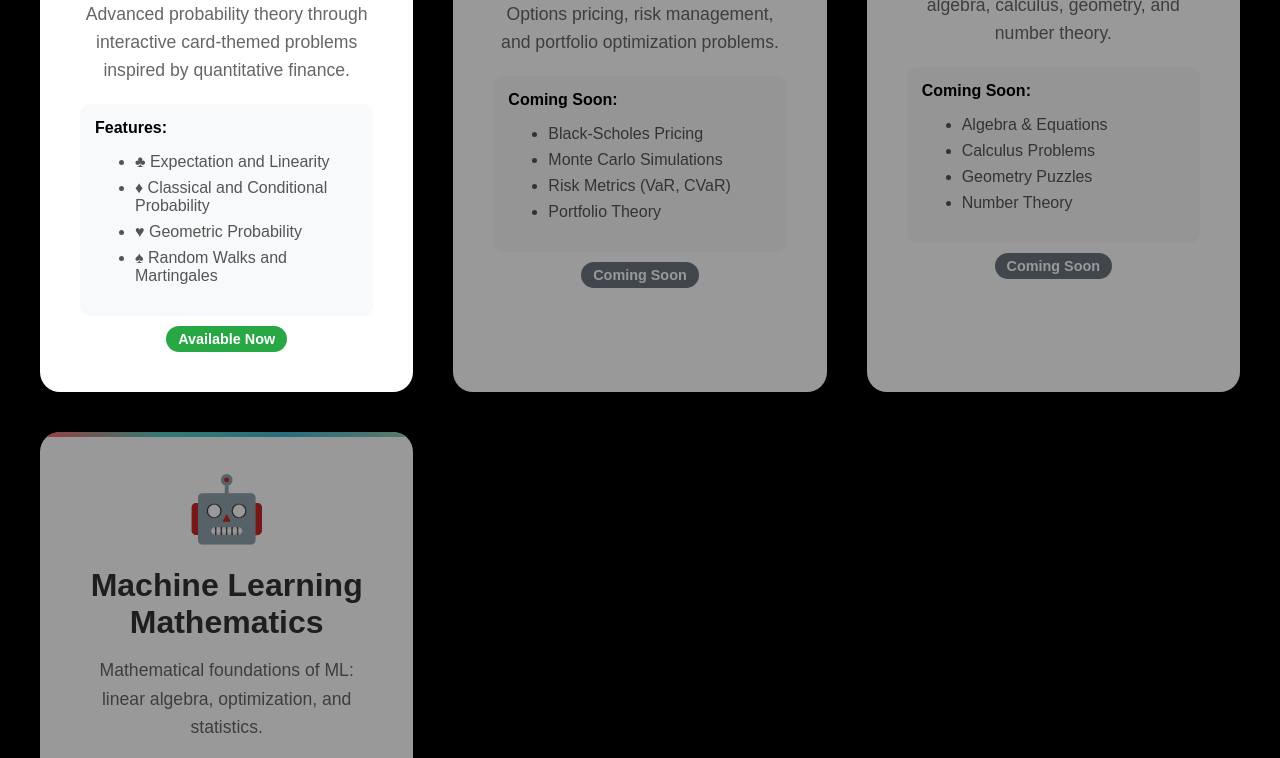
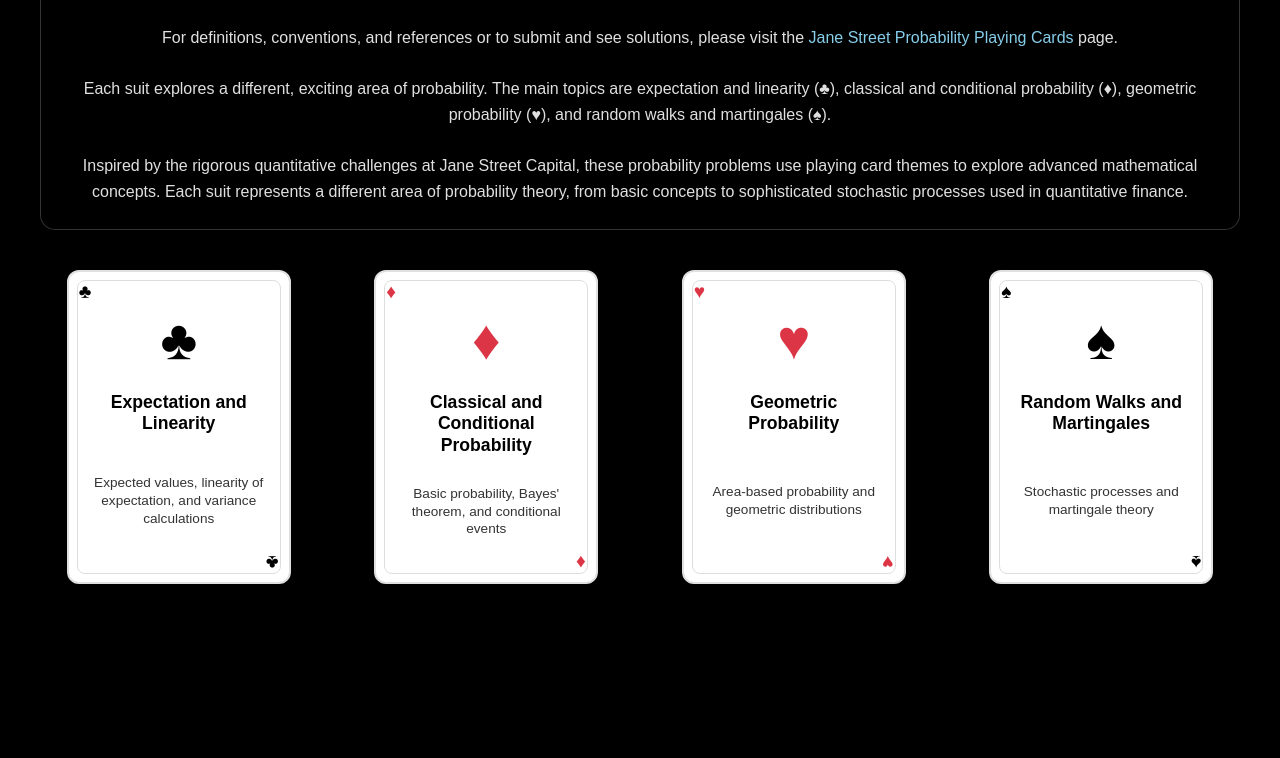
Before and after one commit to RCTGamer/JS_ProbabilityCards, a website: page index.html in a window 1280 px wide. Shown: the part 463-1221 px from the top of the page. After the commit the page ends 1067 px from the top, so only its background shows below. Drawn offline with Linux system fonts and the light colour scheme.

Commit message:
Removed the previous home page

```diff
--- a/index.html
+++ b/index.html
@@ -3,7 +3,7 @@
 <head>
     <meta charset="UTF-8">
     <meta name="viewport" content="width=device-width, initial-scale=1.0">
-    <title>RCT Math Center</title>
+    <title>Jane Street Probability Playing Cards</title>
     <style>
         body {
             font-family: Arial, sans-serif;
@@ -19,190 +19,248 @@
             text-align: center;
         }
 
+        .back-button {
+            display: inline-block;
+            background: rgba(255,255,255,0.2);
+            color: white;
+            padding: 12px 25px;
+            text-decoration: none;
+            border-radius: 8px;
+            margin-bottom: 30px;
+            transition: background 0.3s ease;
+            border: 2px solid rgba(255,255,255,0.3);
+        }
+
+        .back-button:hover {
+            background: rgba(255,255,255,0.3);
+        }
+
         h1 {
             color: white;
-            font-size: 3em;
+            font-size: 2.8em;
             margin-bottom: 10px;
             text-shadow: 2px 2px 4px rgba(0,0,0,0.3);
         }
 
         .subtitle {
             color: #e0e0e0;
-            font-size: 1.3em;
-            margin-bottom: 50px;
+            font-size: 1.2em;
+            margin-bottom: 40px;
         }
 
-        .section-grid {
-            display: grid;
-            grid-template-columns: repeat(auto-fit, minmax(350px, 1fr));
-            gap: 40px;
-            margin-top: 50px;
+        .jane-street-info {
+            background: black;
+            border-radius: 15px;
+            padding: 25px;
+            margin-bottom: 40px;
+            backdrop-filter: blur(10px);
+            border: 1px solid rgba(255,255,255,0.2);
         }
 
-        .section-card {
+        .jane-street-info h3 {
+            color: white;
+            margin-top: 0;
+            font-size: 1.4em;
+        }
+
+        .jane-street-info p {
+            color: #e0e0e0;
+            line-height: 1.6;
+            margin: 0;
+        }
+
+        .jane-street-info a {
+            color: #87CEEB;
+            text-decoration: none;
+            transition: color 0.3s ease;
+        }
+
+        .jane-street-info a:hover {
+            color: #B0E0E6;
+            text-decoration: underline;
+        }
+
+        .display-grid {
+            display: grid;
+            grid-template-columns: repeat(auto-fit, minmax(220px, 1fr));
+            gap: 30px;
+            margin-top: 40px;
+            justify-items: center;
+        }
+
+        .display-card {
             background: white;
-            border-radius: 20px;
-            padding: 40px;
-            box-shadow: 0 10px 30px rgba(0,0,0,0.2);
+            border-radius: 12px;
+            padding: 25px 20px;
+            box-shadow: 0 8px 25px rgba(0,0,0,0.2);
             cursor: pointer;
             transition: all 0.3s ease;
             text-decoration: none;
             color: inherit;
             position: relative;
             overflow: hidden;
+            width: 180px;
+            height: 260px;
+            aspect-ratio: 2.5/3.5;
+            border: 2px solid #e0e0e0;
+            display: flex;
+            flex-direction: column;
+            justify-content: space-between;
+            align-items: center;
         }
 
-        .section-card:hover {
-            transform: translateY(-15px);
-            box-shadow: 0 20px 40px rgba(0,0,0,0.3);
+        .display-card::before {
+            content: '';
+            position: absolute;
+            top: 8px;
+            left: 8px;
+            right: 8px;
+            bottom: 8px;
+            border: 1px solid #ddd;
+            border-radius: 8px;
+            pointer-events: none;
         }
 
-        .section-card::before {
-            content: '';
-            position: absolute;
-            top: 0;
-            left: 0;
-            right: 0;
-            height: 5px;
-            background: linear-gradient(90deg, #ff6b6b, #4ecdc4, #45b7d1, #96ceb4);
+        .display-card:hover {
+            transform: translateY(-10px) rotateY(5deg);
+            box-shadow: 0 15px 35px rgba(0,0,0,0.3);
         }
 
-        .section-icon {
-            font-size: 4em;
-            margin-bottom: 20px;
-            display: block;
+        .display-icon {
+            font-size: 3.5em;
+            margin: 10px 0;
+            font-weight: bold;
+            text-align: center;
         }
 
-        .section-title {
-            font-size: 2em;
+        /* Card suit colors */
+        .display-card[data-suit="♣"] .display-icon,
+        .display-card[data-suit="♣"]::after,
+        .display-card[data-suit="♣"] .corner-suit-bottom {
+            color: #000 !important;
+        } /* Clubs - Black */
+
+        .display-card[data-suit="♦"] .display-icon,
+        .display-card[data-suit="♦"]::after,
+        .display-card[data-suit="♦"] .corner-suit-bottom {
+            color: #dc3545 !important;
+        } /* Diamonds - Red */
+
+        .display-card[data-suit="♥"] .display-icon,
+        .display-card[data-suit="♥"]::after,
+        .display-card[data-suit="♥"] .corner-suit-bottom {
+            color: #dc3545 !important;
+        } /* Hearts - Red */
+
+        .display-card[data-suit="♠"] .display-icon,
+        .display-card[data-suit="♠"]::after,
+        .display-card[data-suit="♠"] .corner-suit-bottom {
+            color: #000 !important;
+        } /* Spades - Black */
+
+        .display-title {
+            font-size: 1.1em;
             font-weight: bold;
-            color: #333;
-            margin-bottom: 15px;
+            color: black;
+            margin: 10px 0;
+            text-align: center;
+            line-height: 1.2;
         }
 
-        .section-description {
-            color: #666;
-            line-height: 1.6;
-            font-size: 1.1em;
-            margin-bottom: 20px;
+        .display-description {
+            color: #333;
+            line-height: 1.3;
+            font-size: 0.85em;
+            text-align: center;
+            flex-grow: 1;
+            display: flex;
+            align-items: center;
+            padding: 0 5px;
         }
 
-        .section-features {
-            background: #f8f9fa;
-            border-radius: 10px;
-            padding: 15px;
-            margin-top: 20px;
-            text-align: left;
+        /* Add corner suit symbols like real playing cards */
+        .display-card::after {
+            content: attr(data-suit);
+            position: absolute;
+            top: 10px;
+            left: 10px;
+            font-size: 1.2em;
+            font-weight: bold;
+            line-height: 1;
         }
 
-        .section-features li {
-            color: #555;
-            margin: 8px 0;
+        .display-card .corner-suit-bottom {
+            position: absolute;
+            bottom: 10px;
+            right: 10px;
+            font-size: 1.2em;
+            font-weight: bold;
+            line-height: 1;
+            transform: rotate(180deg);
         }
 
-        .coming-soon {
-            opacity: 0.6;
-            cursor: not-allowed;
-        }
-
-        .coming-soon:hover {
-            transform: none;
-            box-shadow: 0 10px 30px rgba(0,0,0,0.2);
-        }
-
-        .badge {
-            display: inline-block;
-            background: #28a745;
-            color: white;
-            padding: 5px 12px;
-            border-radius: 15px;
-            font-size: 0.9em;
-            font-weight: bold;
-            margin-top: 10px;
-        }
-
-        .badge.coming-soon-badge {
-            background: #6c757d;
-        }
     </style>
 </head>
 <body>
     <div class="container">
-        <h1>My Portfolio</h1>
-        <p class="subtitle">Interactive Mathematical Problem Solving Platform</p>
+        <a href="main.html" class="back-button">← Back to RCT Math Center</a>
 
-        <div class="section-grid">
-            <a href="jane-street/index.html" class="section-card">
-                <span class="section-icon">🃏</span>
-                <div class="section-title">Jane Street Probability Playing Cards</div>
-                <div class="section-description">
-                    Advanced probability theory through interactive card-themed problems inspired by quantitative finance.
-                </div>
-                <div class="section-features">
-                    <strong>Features:</strong>
-                    <ul>
-                        <li>♣ Expectation and Linearity</li>
-                        <li>♦ Classical and Conditional Probability</li>
-                        <li>♥ Geometric Probability</li>
-                        <li>♠ Random Walks and Martingales</li>
-                    </ul>
-                </div>
-                <span class="badge">Available Now</span>
+        <h1>🂠 Jane Street Probability Playing Cards</h1>
+        <p class="subtitle">Master probability theory through interactive card-themed challenges</p>
+
+        <div class="jane-street-info">
+            <h3>About This Collection</h3>
+            <p>Difficulty: Problem difficult varies wildly! Very roughly, the problems increase
+                in difficult from <strong>A-K</strong>. Some problems are VERY hard [*] and some
+                no one in the world has solved yet [**]. Please don't get discouraged!<br><br>
+
+                Most problems in this deck are far more difficult than anything you need to be able to
+                solve to work at Jane Street. For interview preparation, we recommend the first
+                $5-6$ questions in ♣ and ♦. The rest are just for fun!<br><br>
+
+                For definitions, conventions, and references or to submit and see solutions,
+                please visit the <a href="https://www.janestreet.com/probability-playing-cards/">
+                Jane Street Probability Playing Cards</a> page. <br><br>
+
+                Each suit explores a different, exciting area of probability. The main topics are
+                expectation and linearity (♣), classical and conditional probability (♦),
+                geometric probability (♥), and random walks and martingales (♠). <br><br>
+
+                Inspired by the rigorous quantitative challenges at Jane Street Capital,
+                these probability problems use playing card themes to explore advanced
+                mathematical concepts. Each suit represents a different area of probability
+                theory, from basic concepts to sophisticated stochastic processes used in
+                quantitative finance.</p>
+        </div>
+
+        <div class="display-grid">
+            <a href="expectation.html" class="display-card" data-suit="♣">
+                <div class="corner-suit-bottom">♣</div>
+                <div class="display-icon">♣</div>
+                <div class="display-title">Expectation and Linearity</div>
+                <div class="display-description">Expected values, linearity of expectation, and variance calculations</div>
             </a>
 
-            <div class="section-card coming-soon">
-                <span class="section-icon">📈</span>
-                <div class="section-title">Quantitative Finance Challenges</div>
-                <div class="section-description">
-                    Options pricing, risk management, and portfolio optimization problems.
-                </div>
-                <div class="section-features">
-                    <strong>Coming Soon:</strong>
-                    <ul>
-                        <li>Black-Scholes Pricing</li>
-                        <li>Monte Carlo Simulations</li>
-                        <li>Risk Metrics (VaR, CVaR)</li>
-                        <li>Portfolio Theory</li>
-                    </ul>
-                </div>
-                <span class="badge coming-soon-badge">Coming Soon</span>
-            </div>
+            <a href="classical-probability.html" class="display-card" data-suit="♦">
+                <div class="corner-suit-bottom">♦</div>
+                <div class="display-icon">♦</div>
+                <div class="display-title">Classical and Conditional Probability</div>
+                <div class="display-description">Basic probability, Bayes' theorem, and conditional events</div>
+            </a>
 
-            <div class="section-card coming-soon">
-                <span class="section-icon">🧮</span>
-                <div class="section-title">Classical Mathematics</div>
-                <div class="section-description">
-                    Traditional math problems covering algebra, calculus, geometry, and number theory.
-                </div>
-                <div class="section-features">
-                    <strong>Coming Soon:</strong>
-                    <ul>
-                        <li>Algebra & Equations</li>
-                        <li>Calculus Problems</li>
-                        <li>Geometry Puzzles</li>
-                        <li>Number Theory</li>
-                    </ul>
-                </div>
-                <span class="badge coming-soon-badge">Coming Soon</span>
-            </div>
+            <a href="geometric-probability.html" class="display-card" data-suit="♥">
+                <div class="corner-suit-bottom">♥</div>
+                <div class="display-icon">♥</div>
+                <div class="display-title">Geometric Probability</div>
+                <div class="display-description">Area-based probability and geometric distributions</div>
+            </a>
 
-            <div class="section-card coming-soon">
-                <span class="section-icon">🤖</span>
-                <div class="section-title">Machine Learning Mathematics</div>
-                <div class="section-description">
-                    Mathematical foundations of ML: linear algebra, optimization, and statistics.
-                </div>
-                <div class="section-features">
-                    <strong>Coming Soon:</strong>
-                    <ul>
-                        <li>Linear Algebra</li>
-                        <li>Optimization Theory</li>
-                        <li>Statistical Learning</li>
-                        <li>Neural Network Math</li>
-                    </ul>
-                </div>
-                <span class="badge coming-soon-badge">Coming Soon</span>
-            </div>
+            <a href="random-walks.html" class="display-card" data-suit="♠">
+                <div class="corner-suit-bottom">♠</div>
+                <div class="display-icon">♠</div>
+                <div class="display-title">Random Walks and Martingales</div>
+                <div class="display-description">Stochastic processes and martingale theory</div>
+            </a>
         </div>
     </div>
 </body>
```
Also changed, not shown: classical-probability.html (renamed from jane-street/classical-probability.html), expectation.html (renamed from jane-street/expectation.html), geometric-probability.html (renamed from jane-street/geometric-probability.html), problems/ace-clubs.html (renamed from jane-street/problems/ace-clubs.html), problems/three-clubs.html (renamed from jane-street/problems/three-clubs.html), problems/two-clubs.html (renamed from jane-street/problems/two-clubs.html), random-walks.html (renamed from jane-street/random-walks.html), template.html (renamed from jane-street/template.html).
